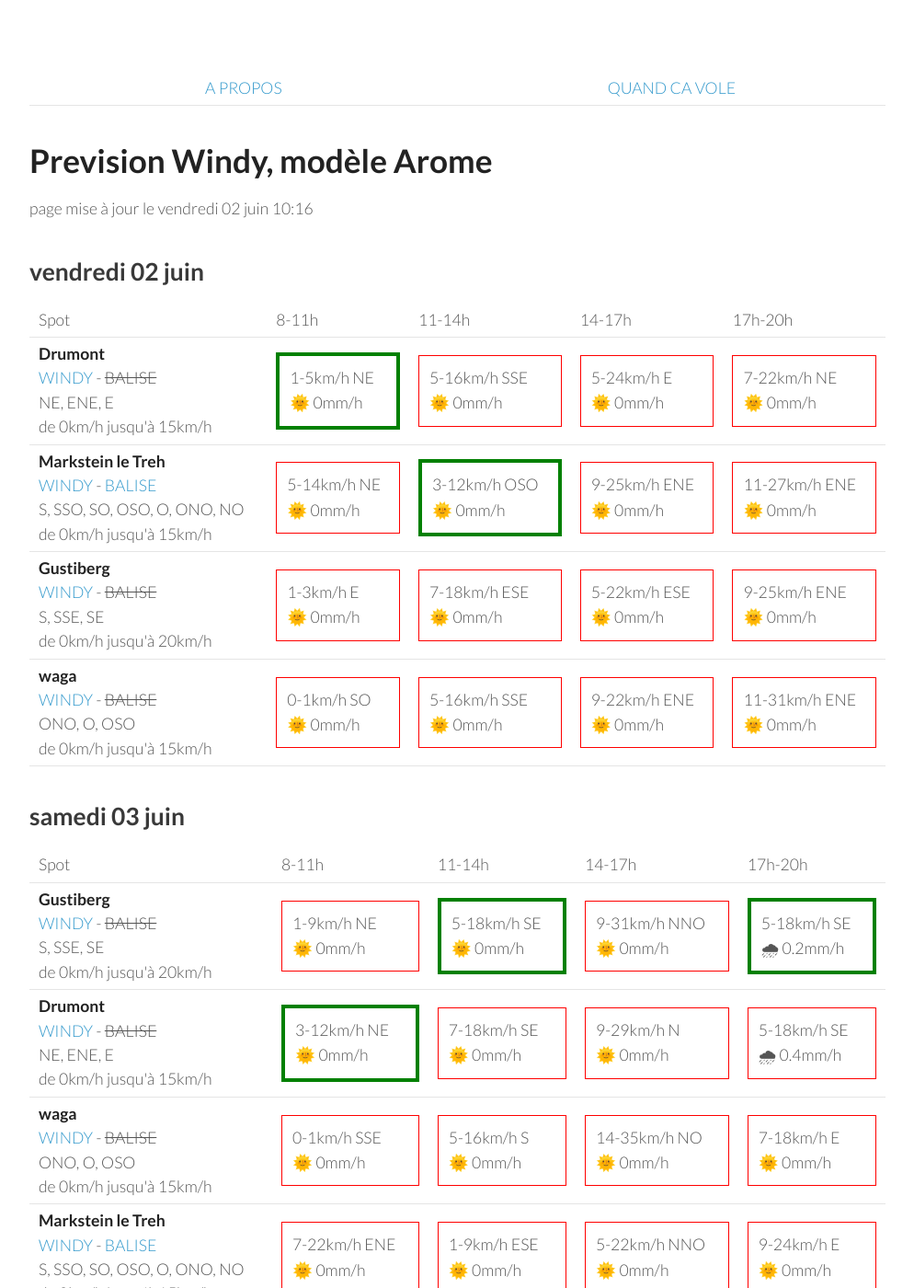
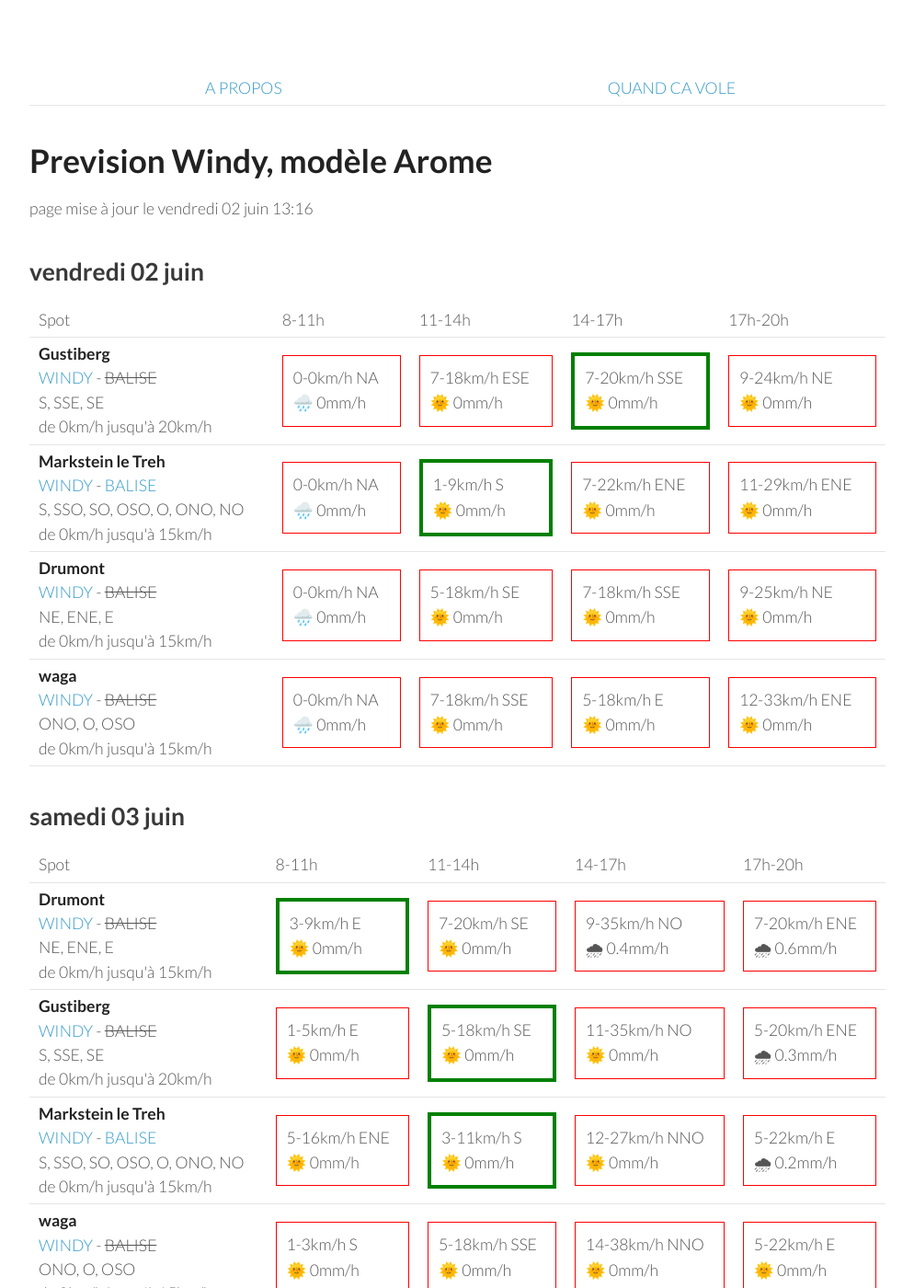
Before and after one commit to parapente-dans-le-nord/parapente-dans-le-nord.github.io, a Jekyll site: the page built from vosges.markdown, in a window 1280 px wide and 1400 px high. Shown: the whole window at 92% size, without its empty margins (26-1020 px from the left). Built offline with Jekyll 4.4.1, drawn with Linux system fonts in a browser that asks for light colours; some of the changed text lies outside the part shown.

Commit message:
update index.markdown

```diff
--- a/vosges.markdown
+++ b/vosges.markdown
@@ -7,7 +7,7 @@ title:  "Tous les spots"
 {: .links}
 
 # Prevision Windy, modèle Arome
-page mise à jour le vendredi 02 juin 10:16
+page mise à jour le vendredi 02 juin 13:16
 
 ## vendredi 02 juin
 
@@ -22,43 +22,39 @@ page mise à jour le vendredi 02 juin 10:16
       <td>17h-20h</td>
     </tr>
 <tr>
-        <td><strong>Drumont</strong><br><a href="https://windy.com/47.898/6.919?47.687,6.919,9,m:eYYagmG">WINDY</a> - <span class="no-balise"> BALISE </span><br> <span class="vent-favorable">NE, ENE, E</span><br><span class="force-vent">de 0km/h jusqu'à 15km/h</span> </td>
+        <td><strong>Gustiberg</strong><br><a href="https://windy.com/47.894/6.934?47.891,6.934,15,m:eYYagmI">WINDY</a> - <span class="no-balise"> BALISE </span><br> <span class="vent-favorable">S, SSE, SE</span><br><span class="force-vent">de 0km/h jusqu'à 20km/h</span> </td>
 
-            <td><div class="flyable"><p>1-5km/h NE</p><p>🌞 0mm/h</p></div></td>
-            <td><div class="not-flyable"><p>5-16km/h SSE</p><p>🌞 0mm/h</p></div></td>
-            <td><div class="not-flyable"><p>5-24km/h E</p><p>🌞 0mm/h</p></div></td>
-            <td><div class="not-flyable"><p>7-22km/h NE</p><p>🌞 0mm/h</p></div></td>
-
+            <td><div class="not-flyable"><p>0-0km/h NA</p><p>🌧️ 0mm/h</p></div></td>
+            <td><div class="not-flyable"><p>7-18km/h ESE</p><p>🌞 0mm/h</p></div></td>
+            <td><div class="flyable"><p>7-20km/h SSE</p><p>🌞 0mm/h</p></div></td>
+            <td><div class="not-flyable"><p>9-24km/h NE</p><p>🌞 0mm/h</p></div></td>
 
     </tr>
 <tr>
         <td><strong>Markstein le Treh</strong><br><a href="https://windy.com/47.926/7.012?47.505,7.012,8,m:eY1agmQ">WINDY</a> - <span class=""><a href="http://www.balisemeteo.com/balise.php?idBalise=136">BALISE</a> </span><br> <span class="vent-favorable">S, SSO, SO, OSO, O, ONO, NO</span><br><span class="force-vent">de 0km/h jusqu'à 15km/h</span> </td>
 
-            <td><div class="not-flyable"><p>5-14km/h NE</p><p>🌞 0mm/h</p></div></td>
-            <td><div class="flyable"><p>3-12km/h OSO</p><p>🌞 0mm/h</p></div></td>
-            <td><div class="not-flyable"><p>9-25km/h ENE</p><p>🌞 0mm/h</p></div></td>
-            <td><div class="not-flyable"><p>11-27km/h ENE</p><p>🌞 0mm/h</p></div></td>
-
+            <td><div class="not-flyable"><p>0-0km/h NA</p><p>🌧️ 0mm/h</p></div></td>
+            <td><div class="flyable"><p>1-9km/h S</p><p>🌞 0mm/h</p></div></td>
+            <td><div class="not-flyable"><p>7-22km/h ENE</p><p>🌞 0mm/h</p></div></td>
+            <td><div class="not-flyable"><p>11-29km/h ENE</p><p>🌞 0mm/h</p></div></td>
 
     </tr>
 <tr>
-        <td><strong>Gustiberg</strong><br><a href="https://windy.com/47.894/6.934?47.891,6.934,15,m:eYYagmI">WINDY</a> - <span class="no-balise"> BALISE </span><br> <span class="vent-favorable">S, SSE, SE</span><br><span class="force-vent">de 0km/h jusqu'à 20km/h</span> </td>
+        <td><strong>Drumont</strong><br><a href="https://windy.com/47.898/6.919?47.687,6.919,9,m:eYYagmG">WINDY</a> - <span class="no-balise"> BALISE </span><br> <span class="vent-favorable">NE, ENE, E</span><br><span class="force-vent">de 0km/h jusqu'à 15km/h</span> </td>
 
-            <td><div class="not-flyable"><p>1-3km/h E</p><p>🌞 0mm/h</p></div></td>
-            <td><div class="not-flyable"><p>7-18km/h ESE</p><p>🌞 0mm/h</p></div></td>
-            <td><div class="not-flyable"><p>5-22km/h ESE</p><p>🌞 0mm/h</p></div></td>
-            <td><div class="not-flyable"><p>9-25km/h ENE</p><p>🌞 0mm/h</p></div></td>
-
+            <td><div class="not-flyable"><p>0-0km/h NA</p><p>🌧️ 0mm/h</p></div></td>
+            <td><div class="not-flyable"><p>5-18km/h SE</p><p>🌞 0mm/h</p></div></td>
+            <td><div class="not-flyable"><p>7-18km/h SSE</p><p>🌞 0mm/h</p></div></td>
+            <td><div class="not-flyable"><p>9-25km/h NE</p><p>🌞 0mm/h</p></div></td>
 
     </tr>
 <tr>
         <td><strong>waga</strong><br><a href="https://windy.com/47.903/6.996?47.900,6.983,15">WINDY</a> - <span class="no-balise"> BALISE </span><br> <span class="vent-favorable">ONO, O, OSO</span><br><span class="force-vent">de 0km/h jusqu'à 15km/h</span> </td>
 
-            <td><div class="not-flyable"><p>0-1km/h SO</p><p>🌞 0mm/h</p></div></td>
-            <td><div class="not-flyable"><p>5-16km/h SSE</p><p>🌞 0mm/h</p></div></td>
-            <td><div class="not-flyable"><p>9-22km/h ENE</p><p>🌞 0mm/h</p></div></td>
-            <td><div class="not-flyable"><p>11-31km/h ENE</p><p>🌞 0mm/h</p></div></td>
-
+            <td><div class="not-flyable"><p>0-0km/h NA</p><p>🌧️ 0mm/h</p></div></td>
+            <td><div class="not-flyable"><p>7-18km/h SSE</p><p>🌞 0mm/h</p></div></td>
+            <td><div class="not-flyable"><p>5-18km/h E</p><p>🌞 0mm/h</p></div></td>
+            <td><div class="not-flyable"><p>12-33km/h ENE</p><p>🌞 0mm/h</p></div></td>
 
     </tr>
 
@@ -78,42 +74,42 @@ page mise à jour le vendredi 02 juin 10:16
       <td>17h-20h</td>
     </tr>
 <tr>
-        <td><strong>Gustiberg</strong><br><a href="https://windy.com/47.894/6.934?47.891,6.934,15,m:eYYagmI">WINDY</a> - <span class="no-balise"> BALISE </span><br> <span class="vent-favorable">S, SSE, SE</span><br><span class="force-vent">de 0km/h jusqu'à 20km/h</span> </td>
+        <td><strong>Drumont</strong><br><a href="https://windy.com/47.898/6.919?47.687,6.919,9,m:eYYagmG">WINDY</a> - <span class="no-balise"> BALISE </span><br> <span class="vent-favorable">NE, ENE, E</span><br><span class="force-vent">de 0km/h jusqu'à 15km/h</span> </td>
 
-            <td><div class="not-flyable"><p>1-9km/h NE</p><p>🌞 0mm/h</p></div></td>
-            <td><div class="flyable"><p>5-18km/h SE</p><p>🌞 0mm/h</p></div></td>
-            <td><div class="not-flyable"><p>9-31km/h NNO</p><p>🌞 0mm/h</p></div></td>
-            <td><div class="flyable"><p>5-18km/h SE</p><p>🌧 0.2mm/h</p></div></td>
+            <td><div class="flyable"><p>3-9km/h E</p><p>🌞 0mm/h</p></div></td>
+            <td><div class="not-flyable"><p>7-20km/h SE</p><p>🌞 0mm/h</p></div></td>
+            <td><div class="not-flyable"><p>9-35km/h NO</p><p>🌧 0.4mm/h</p></div></td>
+            <td><div class="not-flyable"><p>7-20km/h ENE</p><p>🌧 0.6mm/h</p></div></td>
 
 
     </tr>
 <tr>
-        <td><strong>Drumont</strong><br><a href="https://windy.com/47.898/6.919?47.687,6.919,9,m:eYYagmG">WINDY</a> - <span class="no-balise"> BALISE </span><br> <span class="vent-favorable">NE, ENE, E</span><br><span class="force-vent">de 0km/h jusqu'à 15km/h</span> </td>
+        <td><strong>Gustiberg</strong><br><a href="https://windy.com/47.894/6.934?47.891,6.934,15,m:eYYagmI">WINDY</a> - <span class="no-balise"> BALISE </span><br> <span class="vent-favorable">S, SSE, SE</span><br><span class="force-vent">de 0km/h jusqu'à 20km/h</span> </td>
 
-            <td><div class="flyable"><p>3-12km/h NE</p><p>🌞 0mm/h</p></div></td>
-            <td><div class="not-flyable"><p>7-18km/h SE</p><p>🌞 0mm/h</p></div></td>
-            <td><div class="not-flyable"><p>9-29km/h N</p><p>🌞 0mm/h</p></div></td>
-            <td><div class="not-flyable"><p>5-18km/h SE</p><p>🌧 0.4mm/h</p></div></td>
+            <td><div class="not-flyable"><p>1-5km/h E</p><p>🌞 0mm/h</p></div></td>
+            <td><div class="flyable"><p>5-18km/h SE</p><p>🌞 0mm/h</p></div></td>
+            <td><div class="not-flyable"><p>11-35km/h NO</p><p>🌞 0mm/h</p></div></td>
+            <td><div class="not-flyable"><p>5-20km/h ENE</p><p>🌧 0.3mm/h</p></div></td>
+
+
+    </tr>
+<tr>
+        <td><strong>Markstein le Treh</strong><br><a href="https://windy.com/47.926/7.012?47.505,7.012,8,m:eY1agmQ">WINDY</a> - <span class=""><a href="http://www.balisemeteo.com/balise.php?idBalise=136">BALISE</a> </span><br> <span class="vent-favorable">S, SSO, SO, OSO, O, ONO, NO</span><br><span class="force-vent">de 0km/h jusqu'à 15km/h</span> </td>
+
+            <td><div class="not-flyable"><p>5-16km/h ENE</p><p>🌞 0mm/h</p></div></td>
+            <td><div class="flyable"><p>3-11km/h S</p><p>🌞 0mm/h</p></div></td>
+            <td><div class="not-flyable"><p>12-27km/h NNO</p><p>🌞 0mm/h</p></div></td>
+            <td><div class="not-flyable"><p>5-22km/h E</p><p>🌧 0.2mm/h</p></div></td>
 
 
     </tr>
 <tr>
         <td><strong>waga</strong><br><a href="https://windy.com/47.903/6.996?47.900,6.983,15">WINDY</a> - <span class="no-balise"> BALISE </span><br> <span class="vent-favorable">ONO, O, OSO</span><br><span class="force-vent">de 0km/h jusqu'à 15km/h</span> </td>
 
-            <td><div class="not-flyable"><p>0-1km/h SSE</p><p>🌞 0mm/h</p></div></td>
-            <td><div class="not-flyable"><p>5-16km/h S</p><p>🌞 0mm/h</p></div></td>
-            <td><div class="not-flyable"><p>14-35km/h NO</p><p>🌞 0mm/h</p></div></td>
-            <td><div class="not-flyable"><p>7-18km/h E</p><p>🌞 0mm/h</p></div></td>
-
-
-    </tr>
-<tr>
-        <td><strong>Markstein le Treh</strong><br><a href="https://windy.com/47.926/7.012?47.505,7.012,8,m:eY1agmQ">WINDY</a> - <span class=""><a href="http://www.balisemeteo.com/balise.php?idBalise=136">BALISE</a> </span><br> <span class="vent-favorable">S, SSO, SO, OSO, O, ONO, NO</span><br><span class="force-vent">de 0km/h jusqu'à 15km/h</span> </td>
-
-            <td><div class="not-flyable"><p>7-22km/h ENE</p><p>🌞 0mm/h</p></div></td>
-            <td><div class="not-flyable"><p>1-9km/h ESE</p><p>🌞 0mm/h</p></div></td>
-            <td><div class="not-flyable"><p>5-22km/h NNO</p><p>🌞 0mm/h</p></div></td>
-            <td><div class="not-flyable"><p>9-24km/h E</p><p>🌞 0mm/h</p></div></td>
+            <td><div class="not-flyable"><p>1-3km/h S</p><p>🌞 0mm/h</p></div></td>
+            <td><div class="not-flyable"><p>5-18km/h SSE</p><p>🌞 0mm/h</p></div></td>
+            <td><div class="not-flyable"><p>14-38km/h NNO</p><p>🌞 0mm/h</p></div></td>
+            <td><div class="not-flyable"><p>5-22km/h E</p><p>🌞 0mm/h</p></div></td>
 
 
     </tr>
@@ -136,10 +132,10 @@ page mise à jour le vendredi 02 juin 10:16
 <tr>
         <td><strong>Drumont</strong><br><a href="https://windy.com/47.898/6.919?47.687,6.919,9,m:eYYagmG">WINDY</a> - <span class="no-balise"> BALISE </span><br> <span class="vent-favorable">NE, ENE, E</span><br><span class="force-vent">de 0km/h jusqu'à 15km/h</span> </td>
 
-            <td><div class="flyable"><p>3-11km/h ENE</p><p>🌞 0mm/h</p></div></td>
-            <td><div class="not-flyable"><p>5-20km/h SE</p><p>🌧 0.3mm/h</p></div></td>
-            <td><div class="not-flyable"><p>5-20km/h E</p><p>🌧 0.3mm/h</p></div></td>
-            <td><div class="not-flyable"><p>9-27km/h ENE</p><p>🌞 0mm/h</p></div></td>
+            <td><div class="flyable"><p>5-12km/h E</p><p>🌞 0mm/h</p></div></td>
+            <td><div class="not-flyable"><p>5-22km/h ESE</p><p>🌧 0.3mm/h</p></div></td>
+            <td><div class="not-flyable"><p>7-24km/h ESE</p><p>🌧 0.2mm/h</p></div></td>
+            <td><div class="not-flyable"><p>11-29km/h ENE</p><p>🌞 0mm/h</p></div></td>
 
 
     </tr>
@@ -193,8 +189,8 @@ page mise à jour le vendredi 02 juin 10:16
         <td><strong>Drumont</strong><br><a href="https://windy.com/47.898/6.919?47.687,6.919,9,m:eYYagmG">WINDY</a> - <span class="no-balise"> BALISE </span><br> <span class="vent-favorable">NE, ENE, E</span><br><span class="force-vent">de 0km/h jusqu'à 15km/h</span> </td>
 
             <td><div class="not-flyable"><p>7-20km/h NE</p><p>🌞 0mm/h</p></div></td>
-            <td><div class="not-flyable"><p>12-35km/h ENE</p><p>🌞 0mm/h</p></div></td>
-            <td><div class="not-flyable"><p>9-29km/h ENE</p><p>🌞 0mm/h</p></div></td>
+            <td><div class="not-flyable"><p>11-31km/h ENE</p><p>🌞 0mm/h</p></div></td>
+            <td><div class="not-flyable"><p>9-31km/h ENE</p><p>🌞 0mm/h</p></div></td>
             <td><div class="not-flyable"><p>11-29km/h ENE</p><p>🌞 0mm/h</p></div></td>
 
 
@@ -248,10 +244,10 @@ page mise à jour le vendredi 02 juin 10:16
 <tr>
         <td><strong>Drumont</strong><br><a href="https://windy.com/47.898/6.919?47.687,6.919,9,m:eYYagmG">WINDY</a> - <span class="no-balise"> BALISE </span><br> <span class="vent-favorable">NE, ENE, E</span><br><span class="force-vent">de 0km/h jusqu'à 15km/h</span> </td>
 
-            <td><div class="not-flyable"><p>3-16km/h ENE</p><p>🌞 0mm/h</p></div></td>
+            <td><div class="not-flyable"><p>5-18km/h NE</p><p>🌞 0mm/h</p></div></td>
             <td><div class="not-flyable"><p>9-25km/h ENE</p><p>🌞 0mm/h</p></div></td>
-            <td><div class="not-flyable"><p>11-31km/h NE</p><p>🌧 0.2mm/h</p></div></td>
-            <td><div class="not-flyable"><p>9-31km/h NNE</p><p>🌧 0.2mm/h</p></div></td>
+            <td><div class="not-flyable"><p>9-31km/h ENE</p><p>🌞 0mm/h</p></div></td>
+            <td><div class="not-flyable"><p>7-27km/h NE</p><p>🌞 0mm/h</p></div></td>
 
 
     </tr>
@@ -302,6 +298,16 @@ page mise à jour le vendredi 02 juin 10:16
       <td>17h-20h</td>
     </tr>
 <tr>
+        <td><strong>Drumont</strong><br><a href="https://windy.com/47.898/6.919?47.687,6.919,9,m:eYYagmG">WINDY</a> - <span class="no-balise"> BALISE </span><br> <span class="vent-favorable">NE, ENE, E</span><br><span class="force-vent">de 0km/h jusqu'à 15km/h</span> </td>
+
+            <td><div class="not-flyable"><p>5-18km/h ENE</p><p>🌞 0mm/h</p></div></td>
+            <td><div class="not-flyable"><p>11-29km/h ENE</p><p>🌞 0mm/h</p></div></td>
+            <td><div class="not-flyable"><p>11-33km/h E</p><p>🌞 0mm/h</p></div></td>
+            <td><div class="not-flyable"><p>9-35km/h NE</p><p>🌧 1.7mm/h</p></div></td>
+
+
+    </tr>
+<tr>
         <td><strong>Gustiberg</strong><br><a href="https://windy.com/47.894/6.934?47.891,6.934,15,m:eYYagmI">WINDY</a> - <span class="no-balise"> BALISE </span><br> <span class="vent-favorable">S, SSE, SE</span><br><span class="force-vent">de 0km/h jusqu'à 20km/h</span> </td>
 
             <td><div class="not-flyable"><p>5-18km/h NE</p><p>🌞 0mm/h</p></div></td>
```
